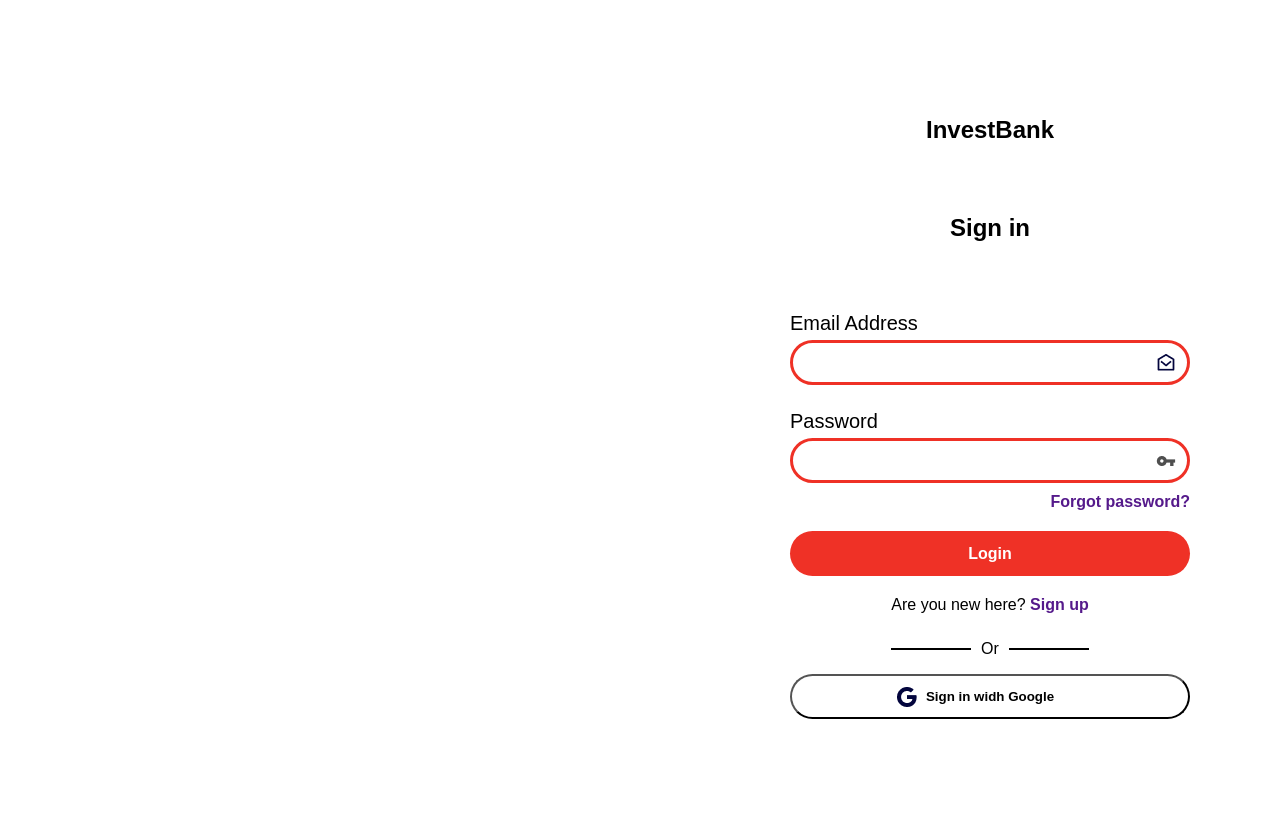
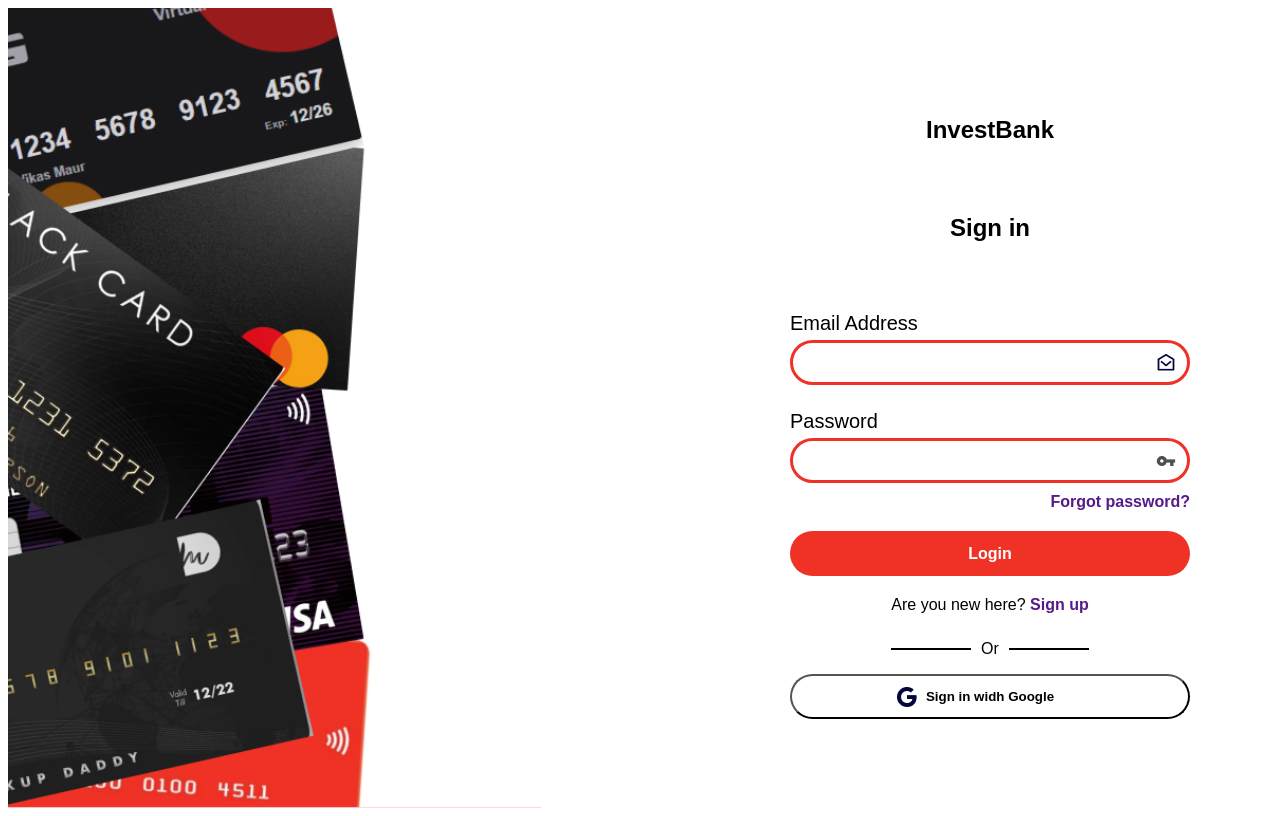
Before and after one commit to whatAlare/bank.InvestBank, a plain HTML site: page index.html in a window 1280 px wide. Drawn offline with Linux system fonts and the light colour scheme.

Commit message:
change img

```diff
--- a/index.html
+++ b/index.html
@@ -10,7 +10,7 @@
     <body>
         <div class="container">
             <div class="block-img">
-                <img src="Снимок.PNG" alt="">
+                <img src="skreen.PNG" alt="">
             </div>
             <div class="block-main">
                 <form>
```
